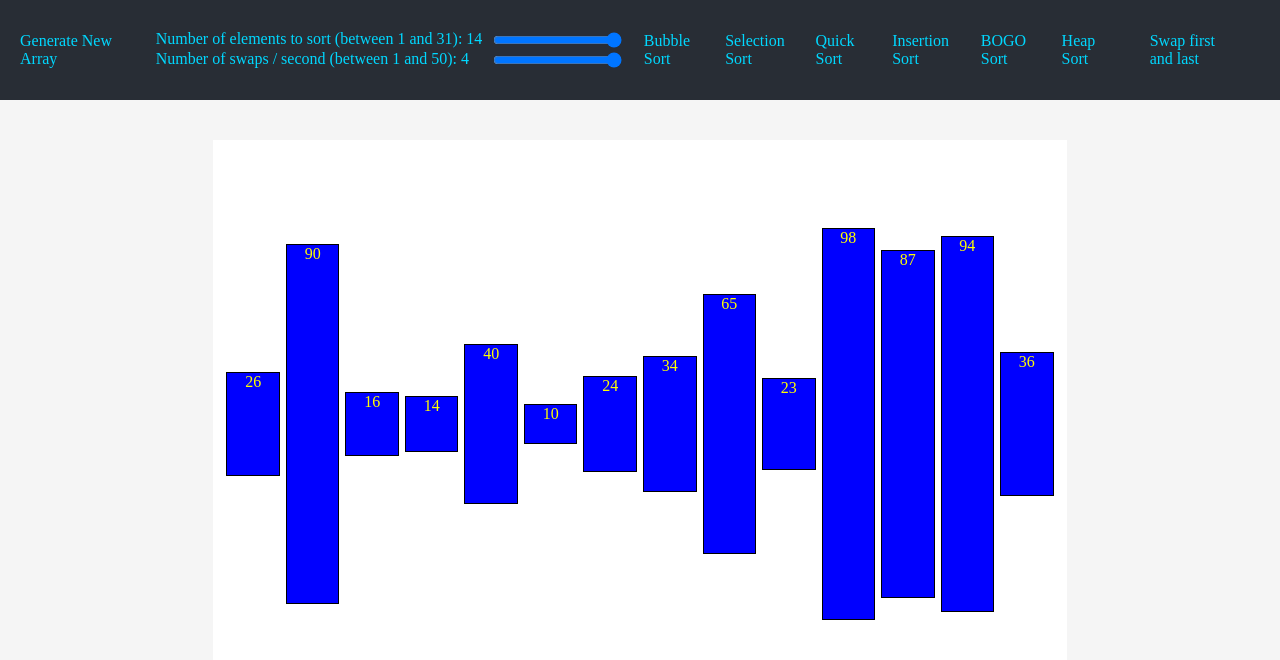
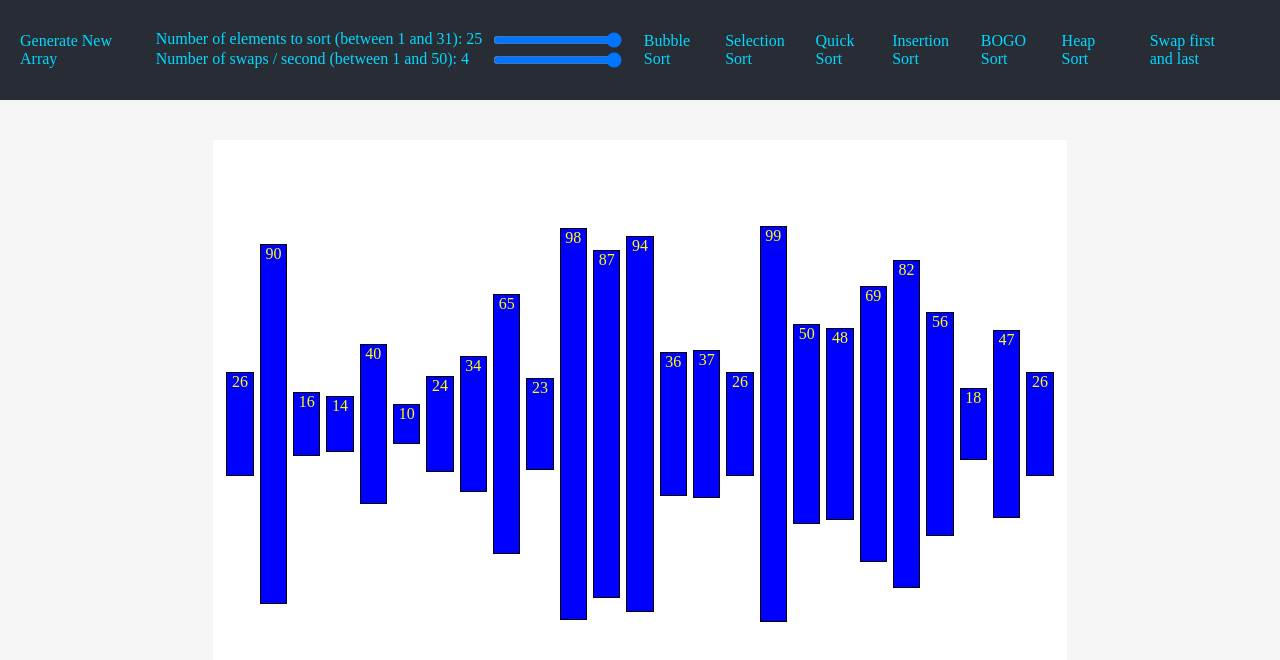
Before and after one commit to JackOBrien21/visualizer-project, a React (Create React App) app: page / in a window 1280 px wide. Shown: the top 660 px of the page. Built offline with nearby package versions, Linux system fonts and the light colour scheme.

Commit message:
Update App.js

```diff
--- a/src/App.js
+++ b/src/App.js
@@ -82,7 +82,7 @@ export default function App() {
     }
 
     function generateFirstArray() {
-        const initialNumberOfArrayEls = 14
+        const initialNumberOfArrayEls = 25
         const newArray = []
         for (let i = 0; i < initialNumberOfArrayEls; i++) {
             newArray.push(getRandomInt(10, 100))
```
